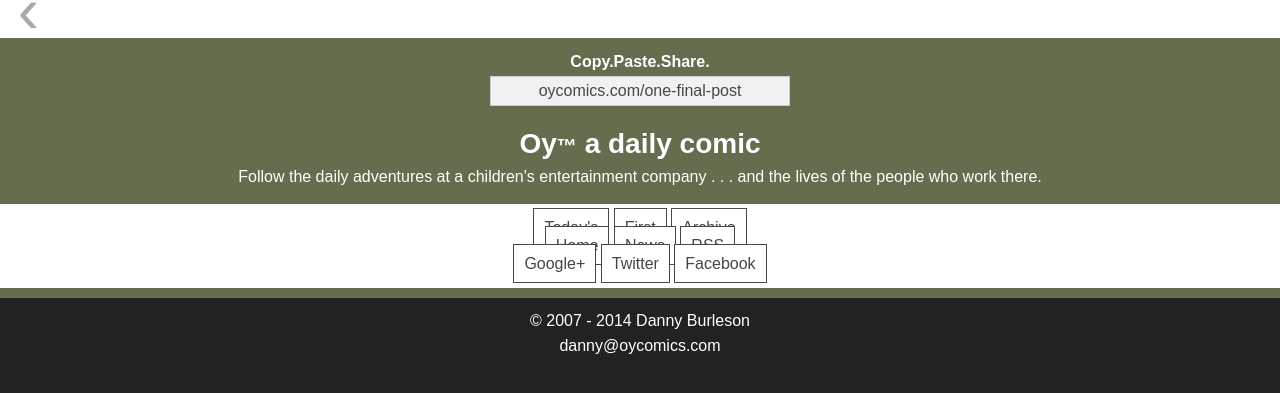
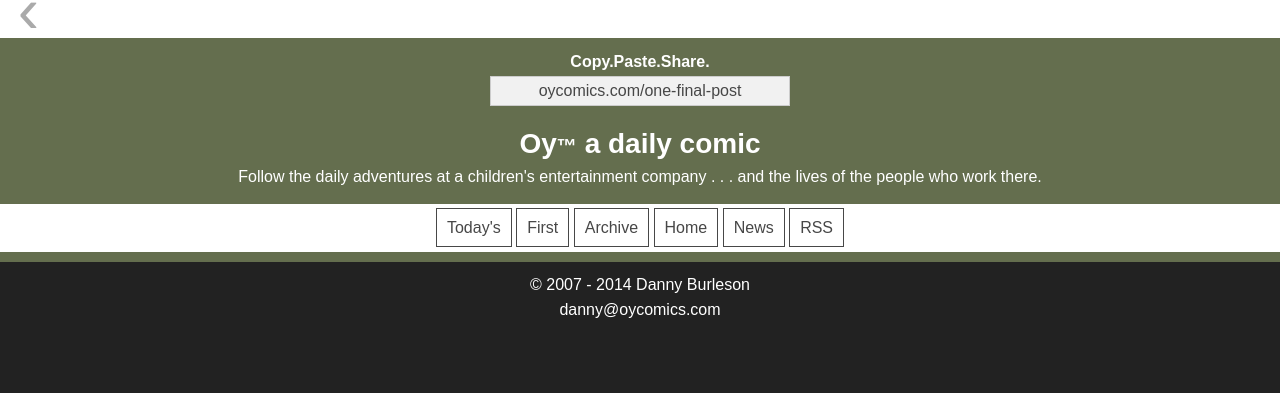
Before and after one commit to oycomics/oycomics.github.io, a Jekyll site: the page built from index.html, in a window 1280 px wide. Shown: the top 393 px of the page. Built offline with Jekyll 4.4.1, drawn with Linux system fonts in a browser that asks for light colours; Markdown is read by kramdown in place of the engine named in the settings; the list of posts is cut into pages by our own code.

Commit message:
Update nav.html

```diff
--- a/_includes/nav.html
+++ b/_includes/nav.html
@@ -4,12 +4,7 @@
 	{% endfor %}
 	<a class="nav_item first_comic_link" href="/">First</a>
 	<a class="nav_item archive_link" href="/archive">Archive</a>
-	<br>
 	<a class="nav_item about" href="/">Home</a>
 	<a class="nav_item news" href="http://oycomicsetc.com" target="_blank">News</a>
 	<a class="nav_item rss" href="http://feeds.feedburner.com/oy" target="_blank">RSS</a>
-	<br>
-	<a class="nav_item googleplus" href="https://plus.google.com/+Oycomics" target="_blank">Google+</a>
-	<a class="nav_item twitter" href="https://twitter.com/oycomics" target="_blank">Twitter</a>
-	<a class="nav_item facebook" href="https://www.facebook.com/oycomics" target="_blank">Facebook</a>
 </div>
```
